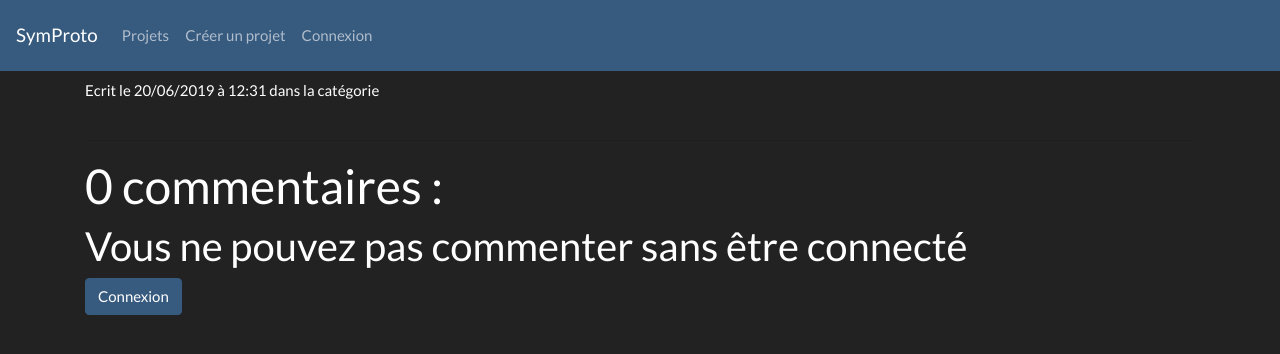
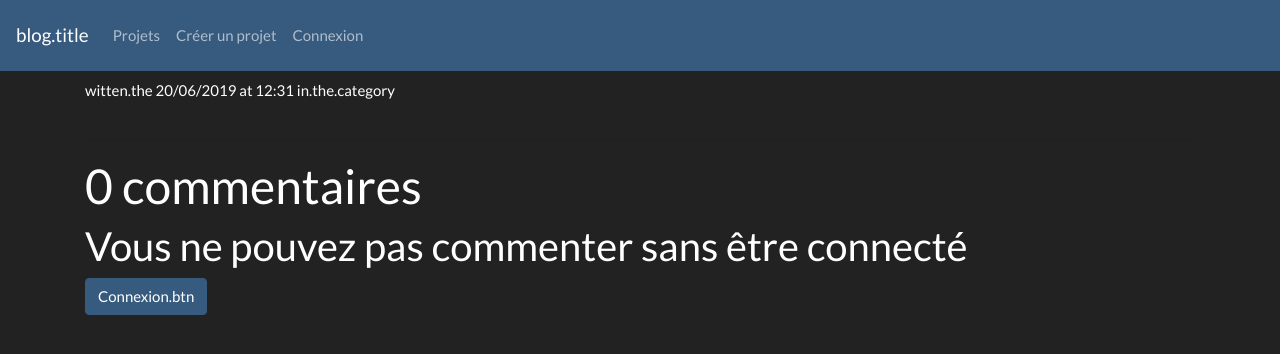
Before and after one commit to clemparou/ProtoSymRepo, a Symfony app: template templates/blog/show.html.twig in a window 1280 px wide. Shown: the top 354 px of the page. Run offline with Twig, Linux system fonts and the light colour scheme; the template is opened without the code that fills it, so the values that code supplies are empty; some libraries are stand-ins or nearby versions.

Commit message:
second commit

```diff
--- a/composer.json
+++ b/composer.json
@@ -5,6 +5,7 @@
         "php": "^7.1.3",
         "ext-ctype": "*",
         "ext-iconv": "*",
+        "php-translation/symfony-bundle": "^0.8.1",
         "sensio/framework-extra-bundle": "^5.1",
         "symfony/asset": "4.2.*",
         "symfony/console": "4.2.*",
--- a/config/bundles.php
+++ b/config/bundles.php
@@ -15,4 +15,5 @@ return [
     Symfony\Bundle\MakerBundle\MakerBundle::class => ['dev' => true],
     Symfony\Bundle\WebServerBundle\WebServerBundle::class => ['dev' => true],
     Doctrine\Bundle\FixturesBundle\DoctrineFixturesBundle::class => ['dev' => true, 'test' => true],
+    Translation\Bundle\TranslationBundle::class => ['all' => true],
 ];
--- /dev/null
+++ b/config/routes/dev/php_translation.yaml
@@ -0,0 +1,6 @@
+_translation_webui:
+    resource: "@TranslationBundle/Resources/config/routing_webui.yml"
+    prefix:  /admin
+
+_translation_profiler:
+    resource: '@TranslationBundle/Resources/config/routing_symfony_profiler.yml'
--- /dev/null
+++ b/config/routes/php_translation.yaml
@@ -0,0 +1,3 @@
+_translation_edit_in_place:
+    resource: '@TranslationBundle/Resources/config/routing_edit_in_place.yml'
+    prefix:  /admin
--- a/src/Controller/BlogController.php
+++ b/src/Controller/BlogController.php
@@ -14,6 +14,7 @@ use Symfony\Component\Form\Extension\Core\Type\TextareaType;
 use Symfony\Component\Form\Extension\Core\Type\SubmitType;
 use Symfony\Component\HttpFoundation\Request;
 use Doctrine\Common\Persistence\ObjectManager;
+use Symfony\Component\Translation\Translator;
 
 
 class BlogController extends AbstractController
@@ -34,8 +35,7 @@ class BlogController extends AbstractController
      * @Route("/", name="home")
      */
     public function home(){
-    	return $this->render('blog/home.html.twig',[
-    		'title' => "Bienvenue"]);
+    	return $this->render('blog/home.html.twig');
     }
 
     /**
--- a/templates/base.html.twig
+++ b/templates/base.html.twig
@@ -2,13 +2,13 @@
 <html>
     <head>
         <meta charset="UTF-8">
-        <title>{% block title %}Welcome!{% endblock %}</title>
+        <title>{% block title %}{{'blog.title' | trans}}{% endblock %}</title>
         <link rel="stylesheet" href="https://bootswatch.com/4/darkly/bootstrap.min.css">
         {% block stylesheets %}{% endblock %}
     </head>
     <body>
     	<nav class="navbar navbar-expand-lg navbar-dark bg-primary">
-		  <a class="navbar-brand" href="{{ path('home') }}">SymProto</a>
+		  <a class="navbar-brand" href="{{ path('home') }}">{{'blog.title' | trans}}</a>
 		  <button class="navbar-toggler" type="button" data-toggle="collapse" data-target="#navbarColor01" aria-controls="navbarColor01" aria-expanded="false" aria-label="Toggle navigation">
 		    <span class="navbar-toggler-icon"></span>
 		  </button>
@@ -16,22 +16,22 @@
 		  <div class="collapse navbar-collapse" id="navbarColor01">
 		    <ul class="navbar-nav mr-auto">
 		      <li class="nav-item">
-		        <a class="nav-link" href="{{ path('blog') }}">Projets </a>
+		        <a class="nav-link" href="{{ path('blog') }}">{{'Projets'|trans}} </a>
 		      </li>
 		      <li class="nav-item">
-		        <a class="nav-link" href="{{ path('blog_create') }}">Créer un projet</a>
+		        <a class="nav-link" href="{{ path('blog_create') }}">{{'Créer un projet'|trans}}</a>
 		      </li>
 
 			  {% if not app.user %}
 			      <li class="nav-item">
 			      	<a href="{{ path('security_login') }}" class="nav-link">
-			      		Connexion
+			      		{{ 'Connexion' | trans }}
 			      	</a>
 			      </li>
 		  	  {% else %}
 			      <li class="nav-item">
 			      	<a href="{{ path('security_logout') }}" class="nav-link">
-			      		Déconnexion
+			      		{{ 'Déconnexion' | trans }}
 			      	</a>
 		      	</li>
 		  	  {% endif %}
--- a/templates/blog/index.html.twig
+++ b/templates/blog/index.html.twig
@@ -1,6 +1,6 @@
 {% extends 'base.html.twig' %}
 
-{% block title %}Hello BlogController!{% endblock %}
+{% block title %}{{ 'blog.title'|trans }}{% endblock %}
 
 {% block body %}
 
@@ -9,11 +9,11 @@
 	{% for projet in projets %}
 		<projet>
 			<h2>{{ projet.title }}</h2>
-			<div class="metadata">Ecrit le {{ projet.createdAt | date('d/m/Y') }} à {{ projet.createdAt | date('H:i') }} dans la catégorie Politique</div>
+			<div class="metadata">{{'written_the' | trans}} {{ projet.createdAt | date('d/m/Y') }} à {{ projet.createdAt | date('H:i') }}</div>
 			<div class="content">
 				<img src="{{ projet.image }}" alt="">
 				{{ projet.content | raw }}
-				<a href="{{ path('blog_show', {'id': projet.id}) }}" class="btn btn-primary">Lire la suite</a>
+				<a href="{{ path('blog_show', {'id': projet.id}) }}" class="btn btn-primary">{{ 'written.the'|trans }}</a>
 			</div>
 		</projet>
 	{% endfor %}
--- a/templates/blog/show.html.twig
+++ b/templates/blog/show.html.twig
@@ -3,7 +3,7 @@
 {% block body %}
 	<projet>
 		<h2>{{ projet.title }}</h2>
-		<div class="metadata">Ecrit le {{ projet.createdAt | date('d/m/Y')}} à {{ projet.createdAt | date('H:i')}} dans la catégorie {{ projet.category.title }}</div>
+		<div class="metadata">{{'witten.the' | trans }} {{ projet.createdAt | date('d/m/Y')}} {{ 'at' | trans }} {{ projet.createdAt | date('H:i')}} {{ 'in.the.category'|trans }} {{ projet.category.title }}</div>
 		<div class="content">
 			<img src="{{ projet.image }}" alt="">
 			{{ projet.content | raw }}
@@ -11,7 +11,7 @@
 	</projet>
 	<hr>
 	<section id="commentaires">
-		<h1>{{ projet.comments |length }} commentaires : </h1>
+		<h1>{{ projet.comments |length }} {{'commentaires' | trans}} </h1>
 		{% for comment in projet.comments %}
 			<div class="comment">
 				<div class="row">
@@ -32,12 +32,12 @@
 		{{ form_start(commentForm) }}
 		{{ form_row(commentForm.author, {'attr' : {'placeholder' : 'Votre nom'}}) }}
 		{{ form_row(commentForm.content, {'attr' : {'placeholder' : 'Votre commentaire'}})}}
-		<button type="submit" class="btn btn-succes">Commenter !</button>
+		<button type="submit" class="btn btn-succes">{{'Commenter.btn' | trans}}</button>
 		{{ form_end(commentForm) }}
 		{% else %}
-			<h2>Vous ne pouvez pas commenter sans être connecté</h2>
+			<h2>{{ 'Vous ne pouvez pas commenter sans être connecté' | trans }}</h2>
 			<a href="{{ path('security_login') }}" class="btn btn-primary">
-				Connexion
+				{{'Connexion.btn' | trans}}
 			</a>
 		{% endif %}
 	</section>
--- a/templates/security/index.html.twig
+++ b/templates/security/index.html.twig
@@ -1,6 +1,6 @@
 {% extends 'base.html.twig' %}
 
-{% block title %}Hello SecurityController!{% endblock %}
+{% block title %}{{'security.title' | trans}}{% endblock %}
 
 {% block body %}
 <style>
--- a/templates/security/login.html.twig
+++ b/templates/security/login.html.twig
@@ -2,7 +2,7 @@
 
 {% block body %}
 
-	<h1>Connexion !</h1>
+	<h1>{{ 'login.title'|trans }}</h1>
 
 	<form action="{{ path('security_login') }}"  method="post">
 		<div class="form-group">
@@ -12,7 +12,7 @@
 			<input placeholder="Mot de Passe ..." required name="_password" type="password" class="form-control">
 		</div>
 		<div class="form-group">
-			<button class="btn btn-success">Connexion</button>
+			<button class="btn btn-success">{{'Connexion.btn' | trans}}</button>
 		</div>
 	</form>
 
--- a/templates/security/registration.html.twig
+++ b/templates/security/registration.html.twig
@@ -1,13 +1,13 @@
 {% extends 'base.html.twig' %}
 
 {% block body %}
-	<h1>Inscription sur le site</h1>
+	<h1>{{'inscription.title' | trans}}</h1>
 
 	{{ form_start(form) }}
 	{{ form_row(form.username, {'label': 'Nom d\'utilisateur :', 'attr': {'placeholder' : 'Nom d\'utilisateur ...'}}) }}
 	{{ form_row(form.email, {'label': 'Adresse email :', 'attr': {'placeholder' : 'Adresse email ...'}}) }}
 	{{ form_row(form.password, {'label': 'Mot de passe :', 'attr': {'placeholder' : 'Mot de passe ...'}}) }}
 	{{ form_row(form.confirm_password, {'label': 'Confirmation du mot de passe :', 'attr': {'placeholder' : 'Repetez votre mot de passe...'}}) }}
-	<button type="submit" class="btn btn-success">Inscription !</button>
+	<button type="submit" class="btn btn-success">{{'Inscription.btn' | trans}}</button>
 	{{ form_end(form) }}
 {% endblock %}
```
Also changed, not shown: templates/blog/create.html.twig (+5 -5 lines), templates/blog/home.html.twig (+5 -3 lines), 7 other files.
